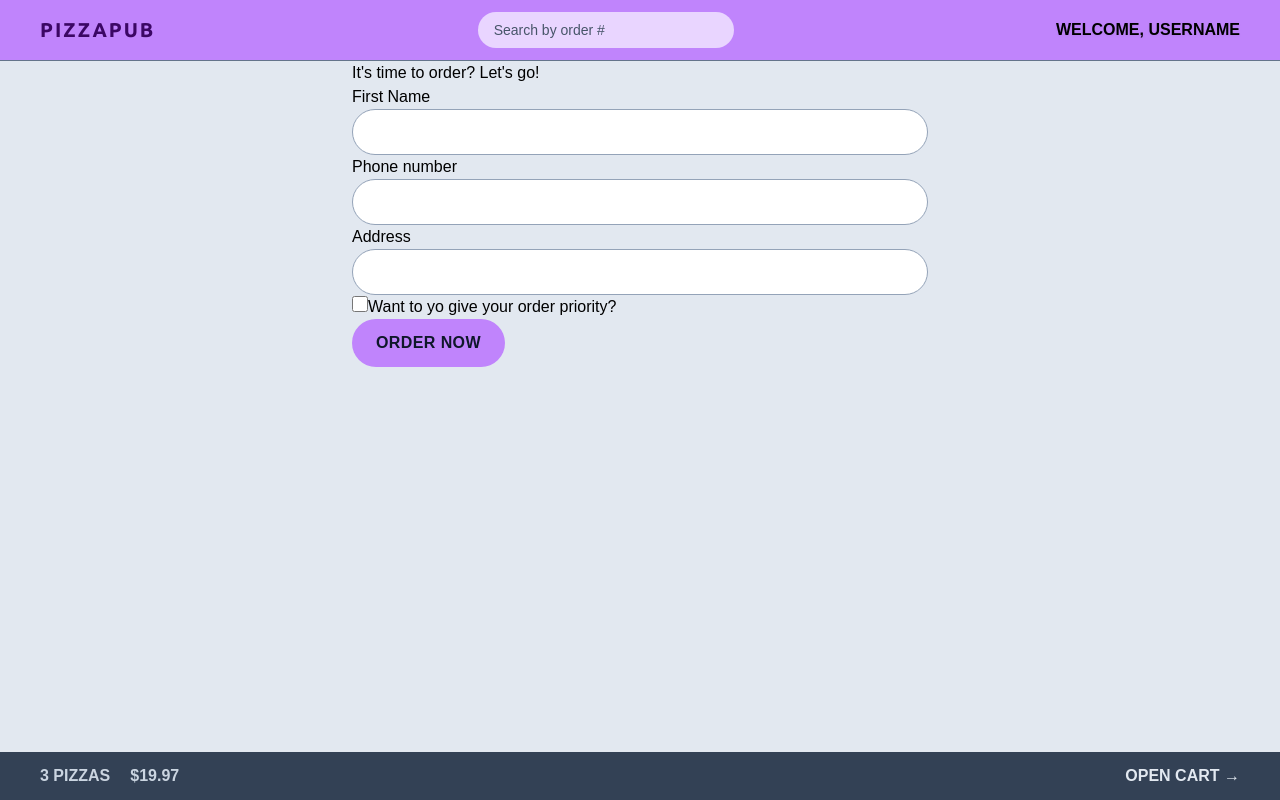
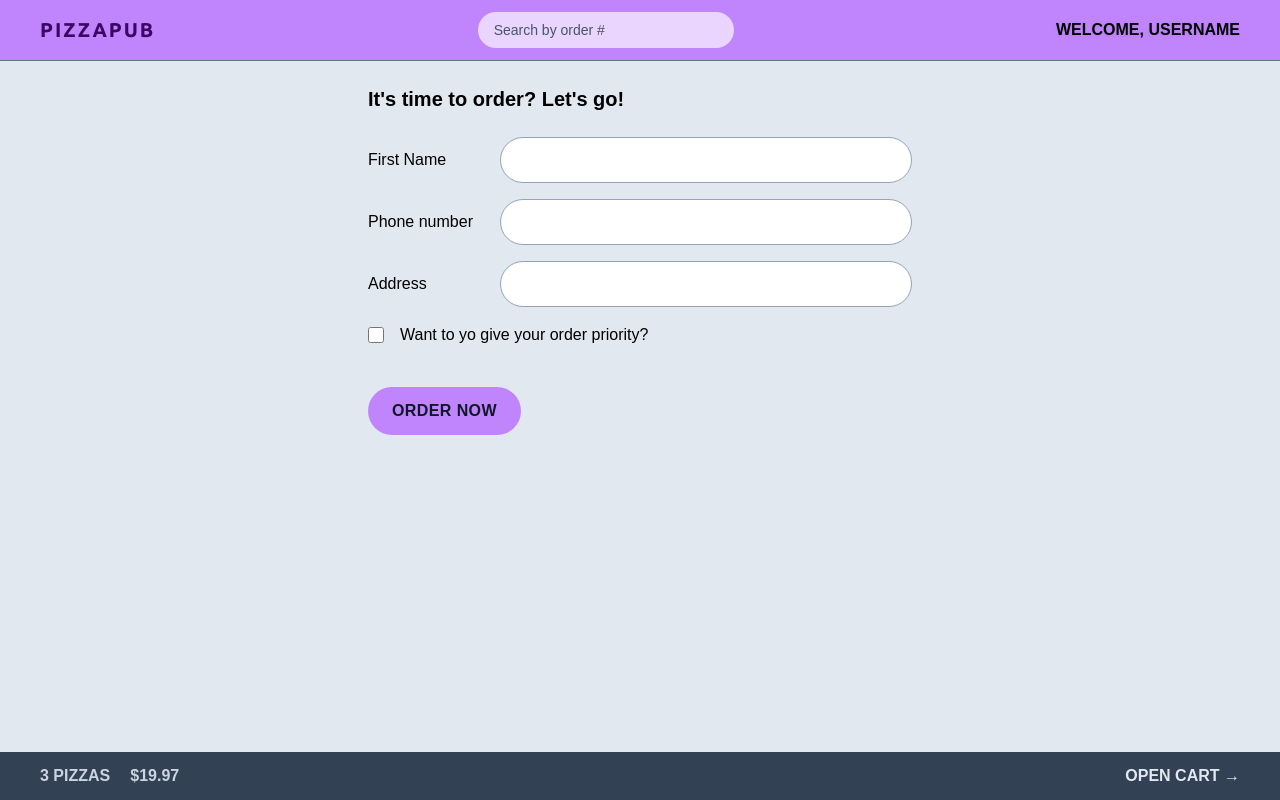
Before and after one commit to bakNa2t/pizzapub, a React (Vite) app: page /order/new in a window 1280 px wide. Built offline with nearby package versions, Linux system fonts and the light colour scheme; a web font is replaced by a local one.

Commit message:
Update prop styles form's inputs fields in OderCreating

```diff
--- a/src/base-blocks/order/OrderCreating.jsx
+++ b/src/base-blocks/order/OrderCreating.jsx
@@ -42,31 +42,42 @@
   const cart = fakeCart;
 
   return (
-    <div>
-      <h2>It&apos;s time to order? Let&apos;s go!</h2>
+    <div className="px-4 py-6">
+      <h2 className="mb-6 text-xl font-semibold">
+        It&apos;s time to order? Let&apos;s go!
+      </h2>
 
       <Form method="POST">
-        <div>
-          <label>First Name</label>
-          <input className="input" type="text" name="customer" required />
+        <div className="mb-4 flex flex-col gap-1 sm:flex-row sm:items-center">
+          <label className="sm:basis-32">First Name</label>
+          <input className="input grow" type="text" name="customer" required />
         </div>
 
-        <div>
-          <label>Phone number</label>
-          <div>
-            <input className="input" type="tel" name="phone" required />
-            {formErrors?.phone && <p>{formErrors.phone}</p>}
+        <div className="mb-4 flex flex-col gap-1 sm:flex-row sm:items-center">
+          <label className="sm:basis-32">Phone number</label>
+          <div className="grow">
+            <input className="input w-full" type="tel" name="phone" required />
+            {formErrors?.phone && (
+              <p className="text-red-80 mt-2 w-fit rounded-full bg-red-200 p-2 text-center text-xs">
+                {formErrors.phone}
+              </p>
+            )}
           </div>
         </div>
 
-        <div>
-          <label>Address</label>
-          <div>
-            <input type="text" name="address" required className="input" />
+        <div className="mb-4 flex flex-col gap-1 sm:flex-row sm:items-center">
+          <label className="sm:basis-32">Address</label>
+          <div className="grow">
+            <input
+              type="text"
+              name="address"
+              required
+              className="input w-full"
+            />
           </div>
         </div>
 
-        <div>
+        <div className="mb-10 flex items-center gap-4">
           <input
             className="focus:ring-rounded-full h-4 w-4 accent-purple-400 outline-none focus:outline-none focus:ring focus:ring-purple-400 focus:ring-offset-2"
             type="checkbox"
@@ -75,7 +86,9 @@
             // value={withPriority}
             // onChange={(e) => setWithPriority(e.target.checked)}
           />
-          <label htmlFor="priority">Want to yo give your order priority?</label>
+          <label htmlFor="priority" className="font-medium">
+            Want to yo give your order priority?
+          </label>
         </div>
 
         <div>
--- a/src/index.css
+++ b/src/index.css
@@ -4,7 +4,7 @@
 
 @layer components {
   .input {
-    @apply w-full rounded-full border border-slate-400 px-4 py-2 text-sm outline-none transition-all duration-300 focus:outline-none focus:ring focus:ring-purple-400 focus:ring-opacity-50 md:px-8 md:py-3;
+    @apply rounded-full border border-slate-400 px-4 py-2 text-sm outline-none transition-all duration-300 focus:outline-none focus:ring focus:ring-purple-400 focus:ring-opacity-50 md:px-8 md:py-3;
   }
   .loader {
     width: 15px;
--- a/src/ui-blocks/Button.jsx
+++ b/src/ui-blocks/Button.jsx
@@ -8,9 +8,6 @@
     to: PropTypes.string,
     type: PropTypes.string,
   };
-
-  // const className =
-  //   "inline-block rounded-full bg-purple-400 px-4 py-2 font-semibold uppercase tracking-wide text-slate-900 transition-all duration-300 hover:bg-purple-300 focus:outline-none focus:ring focus:ring-purple-300 focus:ring-offset-2 sm:px-6 sm:py-3";
 
   const base =
     "inline-block rounded-full bg-purple-400 font-semibold uppercase tracking-wide text-slate-900 transition-all duration-300 hover:bg-purple-300 focus:outline-none focus:ring focus:ring-purple-300 focus:ring-offset-2";
```
